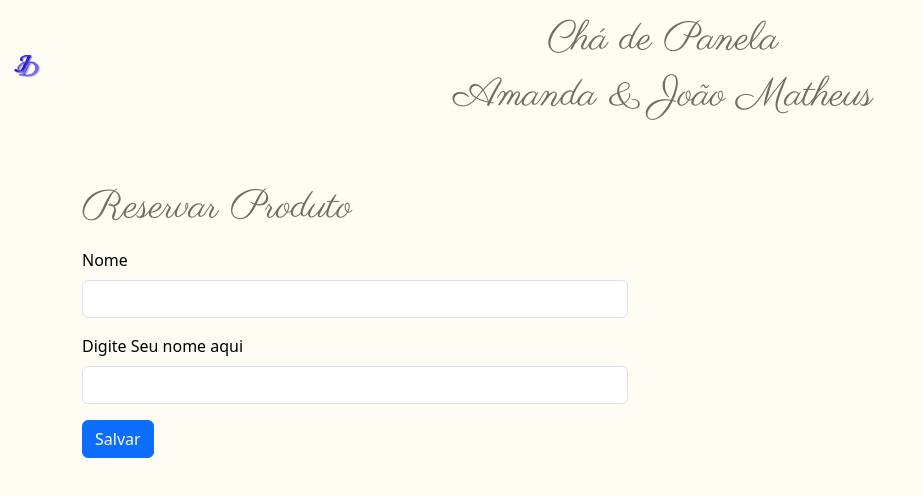
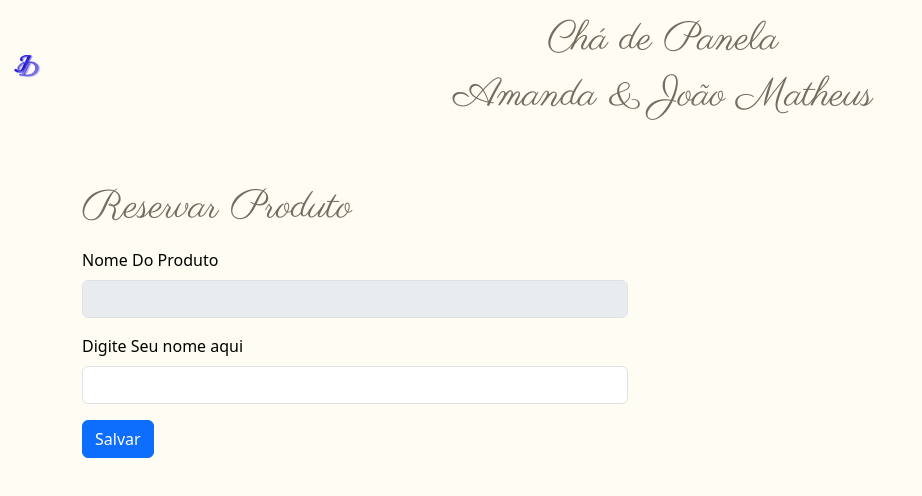
Before and after one commit to JoaoDiasDev/cha-de-panela-joaodias, an Angular app in the folder weddingshower.UI/weddingshower.UI/: page /products/reserve/1 in a window 1280 px wide. Shown: the top 496 px of the page, without its empty margins (0-922 px from the left). Built offline with nearby package versions, Linux system fonts and the light colour scheme; no server answers.

Commit message:
fix: Changing label name and adding disabled

```diff
--- a/weddingshower.UI/weddingshower.UI/src/app/components/products/reserve-product/reserve-product.component.html
+++ b/weddingshower.UI/weddingshower.UI/src/app/components/products/reserve-product/reserve-product.component.html
@@ -7,8 +7,8 @@
                 <input type="hidden" class="form-control" id="reserved" name="reserved"
                     [(ngModel)]="productDetails.reserved">
                 <div class="mb-3">
-                    <label for="name" class="form-label">Nome</label>
-                    <input type="text" class="form-control" id="name" name="name" readonly
+                    <label for="name" class="form-label">Nome Do Produto</label>
+                    <input type="text" class="form-control" id="name" name="name" readonly disabled
                         [(ngModel)]="productDetails.name">
                 </div>
                 <div class="mb-3">
```
